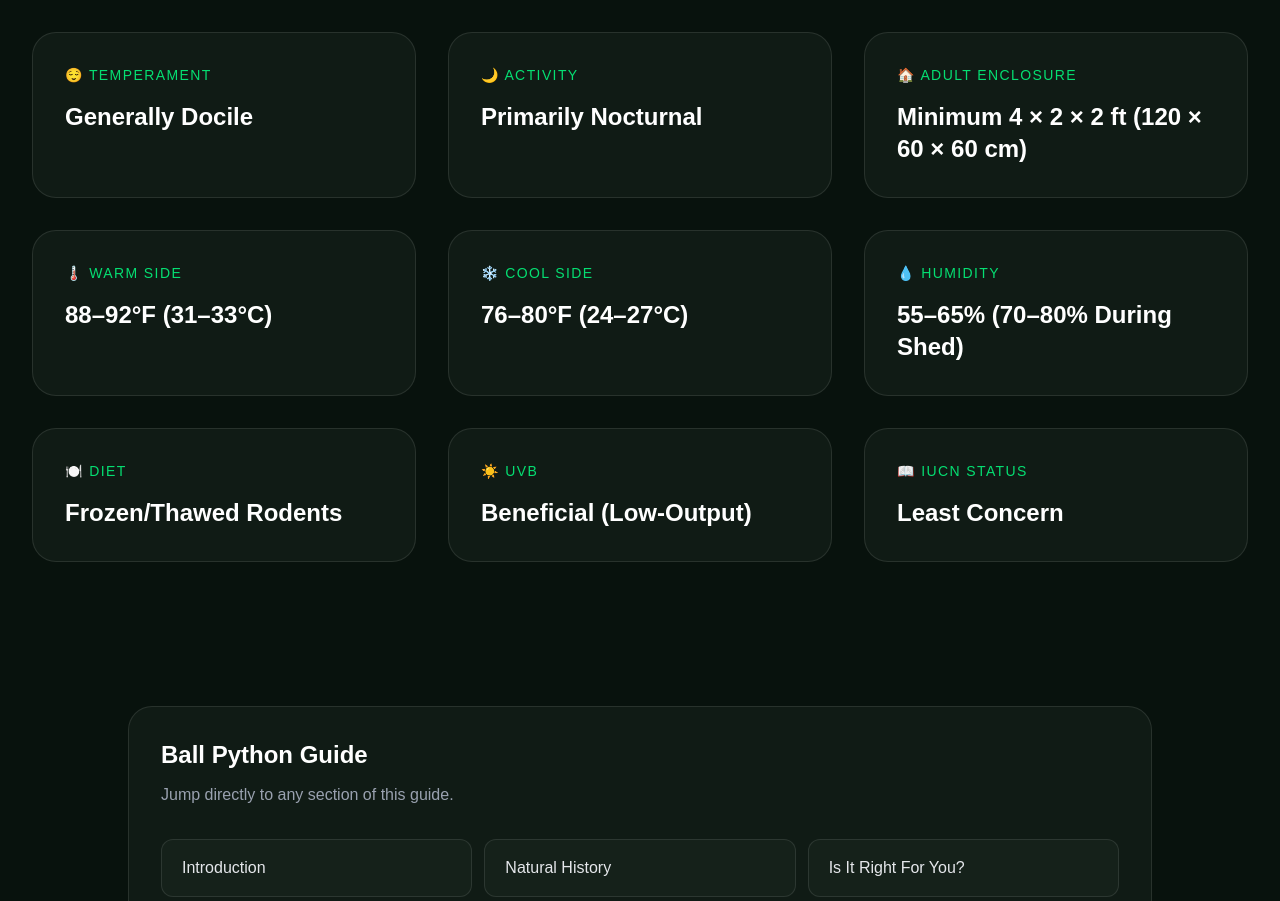
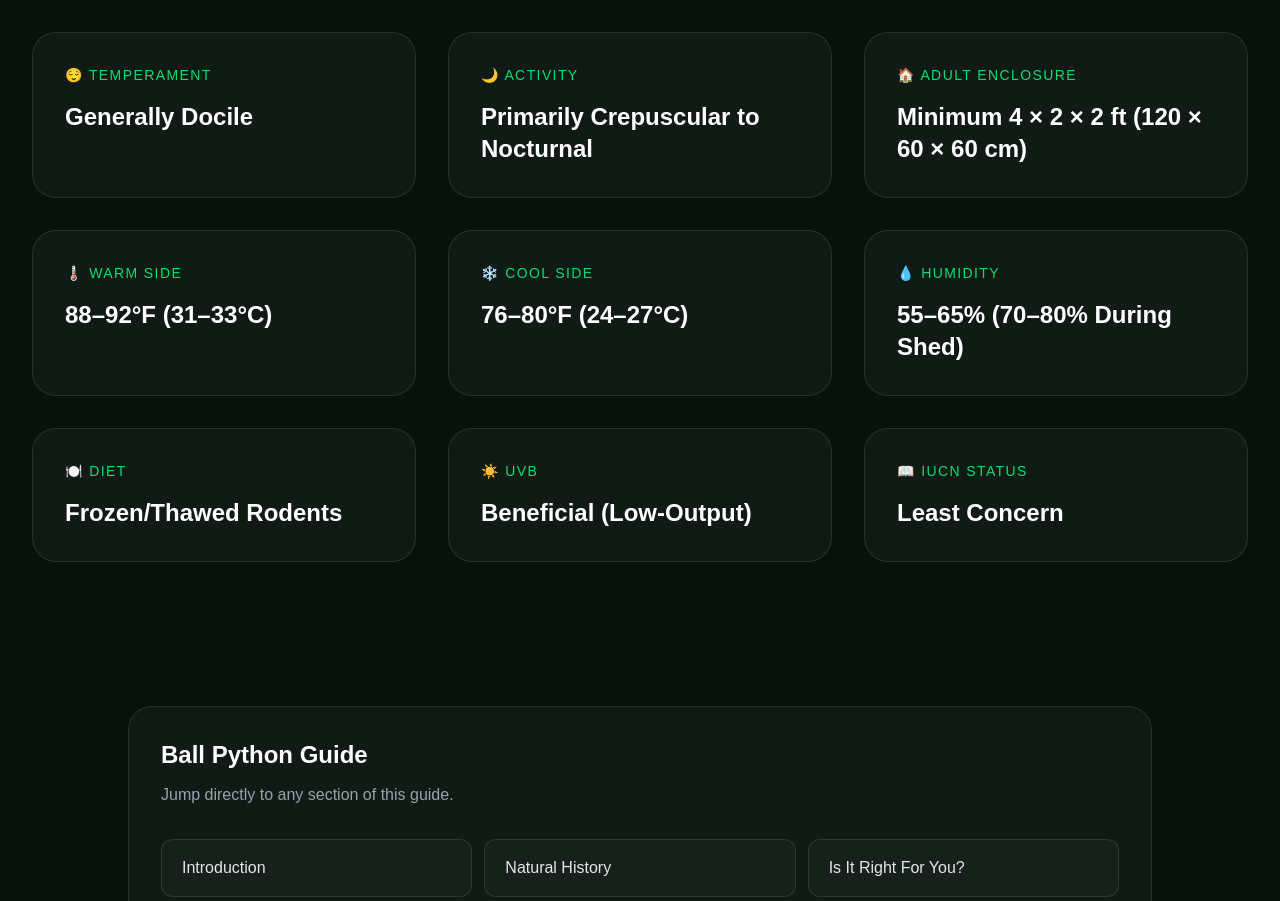
Before and after one commit to scalesandtailsrescue72-star/scaleswiki, a Next.js app: page /species/ball-python in a window 1280 px wide. Shown: the part 3957-4858 px from the top of the page. Built offline with nearby package versions, Linux system fonts and the light colour scheme.

Commit message:
Fix Ball Python activity terminology

```diff
--- a/app/species/ball-python/components/QuickFacts.tsx
+++ b/app/species/ball-python/components/QuickFacts.tsx
@@ -30,7 +30,7 @@ export function QuickFacts() {
     },
     {
       title: "🌙 Activity",
-      value: "Primarily Nocturnal",
+      value: "Primarily Crepuscular to Nocturnal",
     },
     {
       title: "🏠 Adult Enclosure",
```
